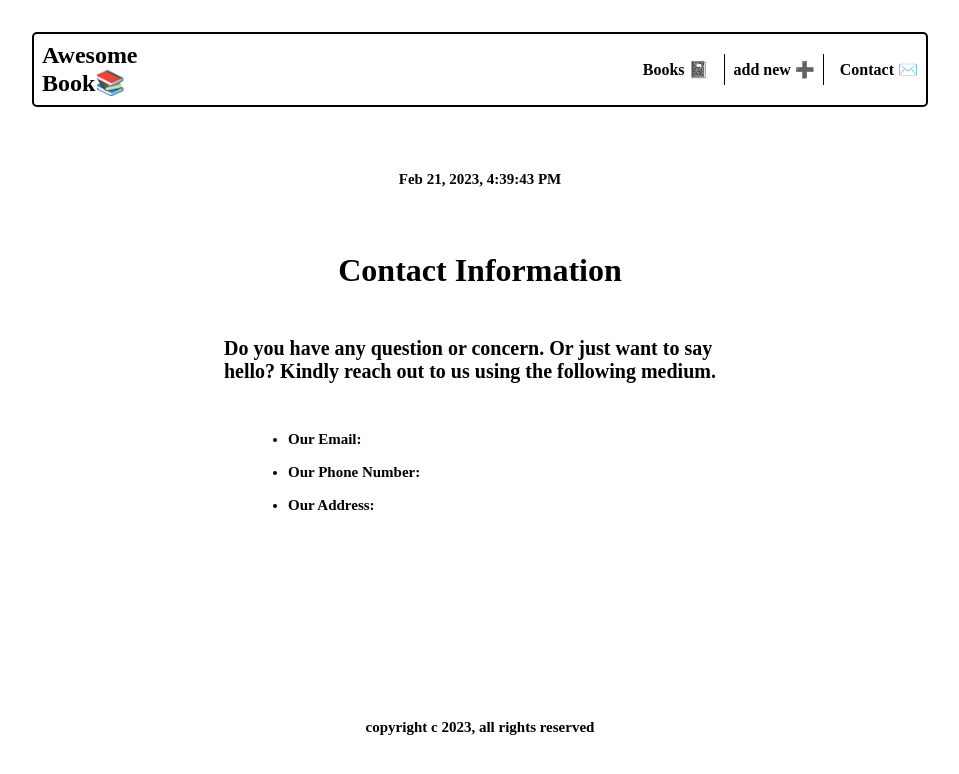
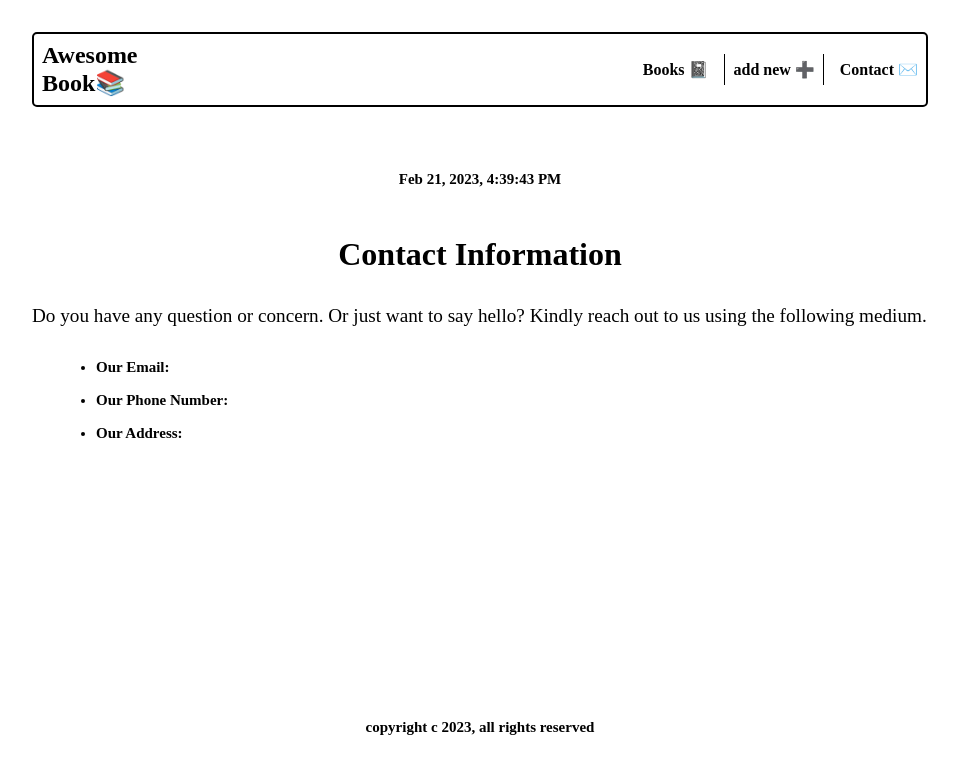
Before and after one commit to Yidnekachew-cmd/Awesome-Books-With-ES6, a website with bundled scripts: page index.html in a window 1280 px wide. Both pictures are taken after a click on the item "Contact ✉️". Shown: the whole page, without its empty margins (160-1119 px from the left). Built offline with nearby package versions, Linux system fonts and the light colour scheme.

```diff
--- a/index.css
+++ b/index.css
@@ -51,6 +51,9 @@
 
 form h1 {
   text-align: center;
+  font-size: 2rem;
+  width: 100%;
+  border: 1px solid red;
 }
 
 button {
@@ -119,21 +122,26 @@
   text-align: center;
 }
 
+.contact {
+  width: 70%;
+  margin: 0 auto;
+  height: auto;
+}
+
 #contact {
-  width: 40%;
-  margin: 4rem auto;
+  margin: 3rem auto;
   display: none;
 }
 
 #contact h1 {
   text-align: center;
+  font-size: 2rem;
 }
 
 #contact p {
-  margin-top: 3rem;
-  margin-bottom: 3rem;
-  font-weight: bold;
-  font-size: 20px;
+  margin-top: 2rem;
+  margin-bottom: 2rem;
+  font-size: 1.2rem;
 }
 
 #contact ul {
--- a/index.html
+++ b/index.html
@@ -23,6 +23,7 @@
       <h1 class="first-h1">All awesome books</h1>
       <div id="libraryBooks" data-book></div>
     </div>
+    <section class="contact">
     <div id="contact">
       <h1>Contact Information</h1>
       <p>
@@ -35,6 +36,7 @@
         <li>Our Address:</li>
       </ul>
     </div>
+    </section>
     <form action="#" id="myForm">
       <h1>Add a new book</h1>
       <input type="text" placeholder="Title" id="titleName" required />
```
